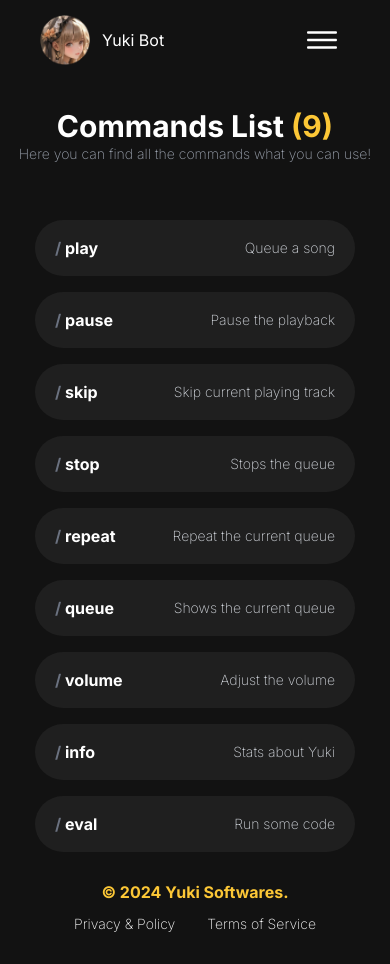
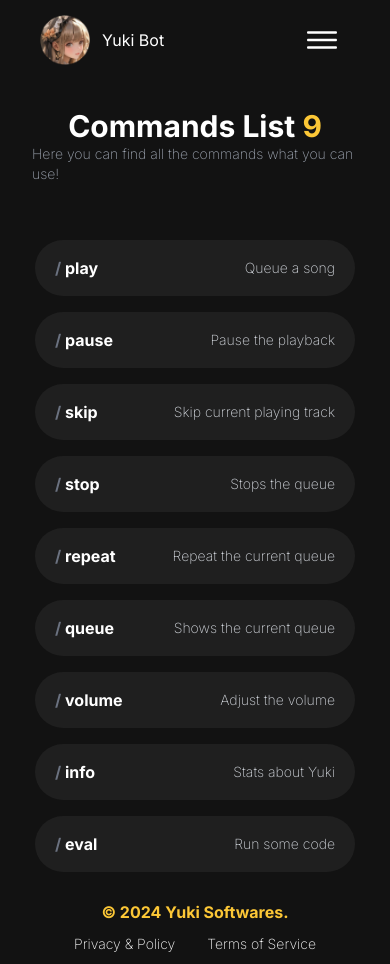
Before and after one commit to AlexanderPetruska/yuki-bot, a Next.js app: page /commands in a window 390 px wide. Built offline with nearby package versions, Linux system fonts and the light colour scheme.

Commit message:
mobile fix

```diff
--- a/app/commands/page.tsx
+++ b/app/commands/page.tsx
@@ -3,9 +3,9 @@ const Commands = () => {
     <main className="flex flex-col items-center justify-center gap-4">
       <div>
         <h1 className="text-center text-3xl font-bold">
-          Commands List <span className="text-center text-primary">(9)</span>
+          Commands List <span className="text-center text-primary">9</span>
         </h1>
-        <p className="mb-10 text-sm font-extralight text-gray-400">
+        <p className="container mb-10 overflow-auto text-sm font-extralight text-gray-400">
           Here you can find all the commands what you can use!
         </p>
       </div>
```
